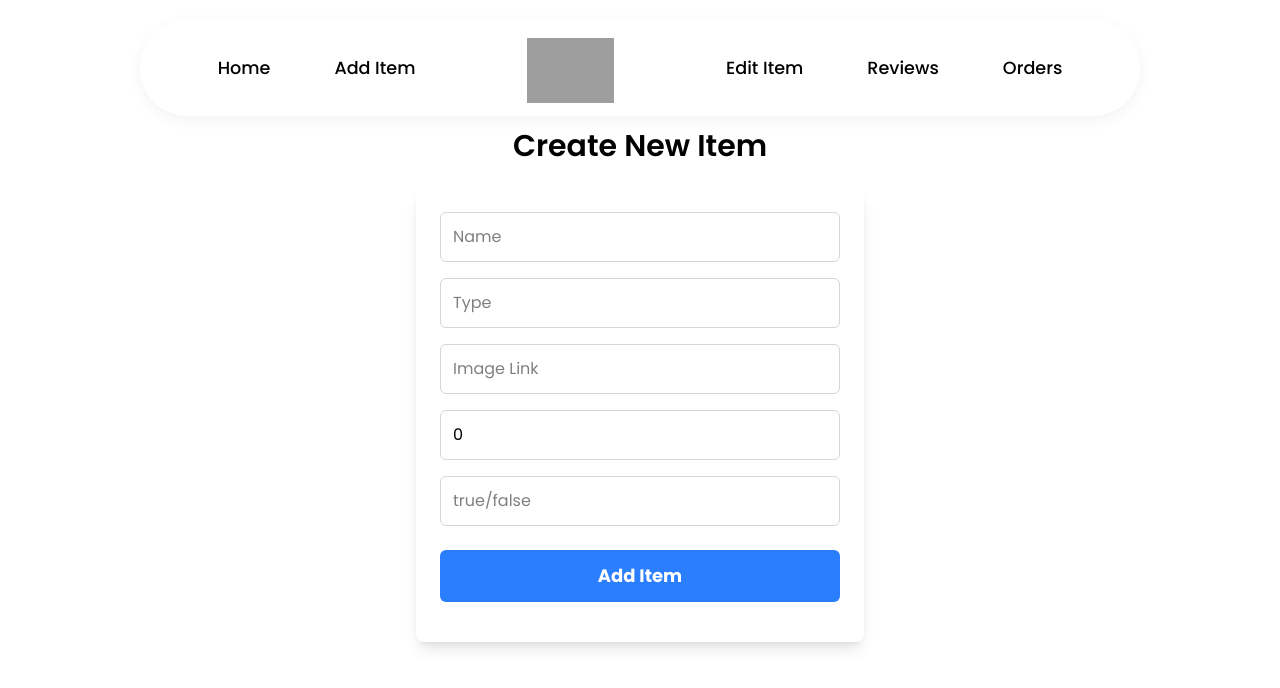
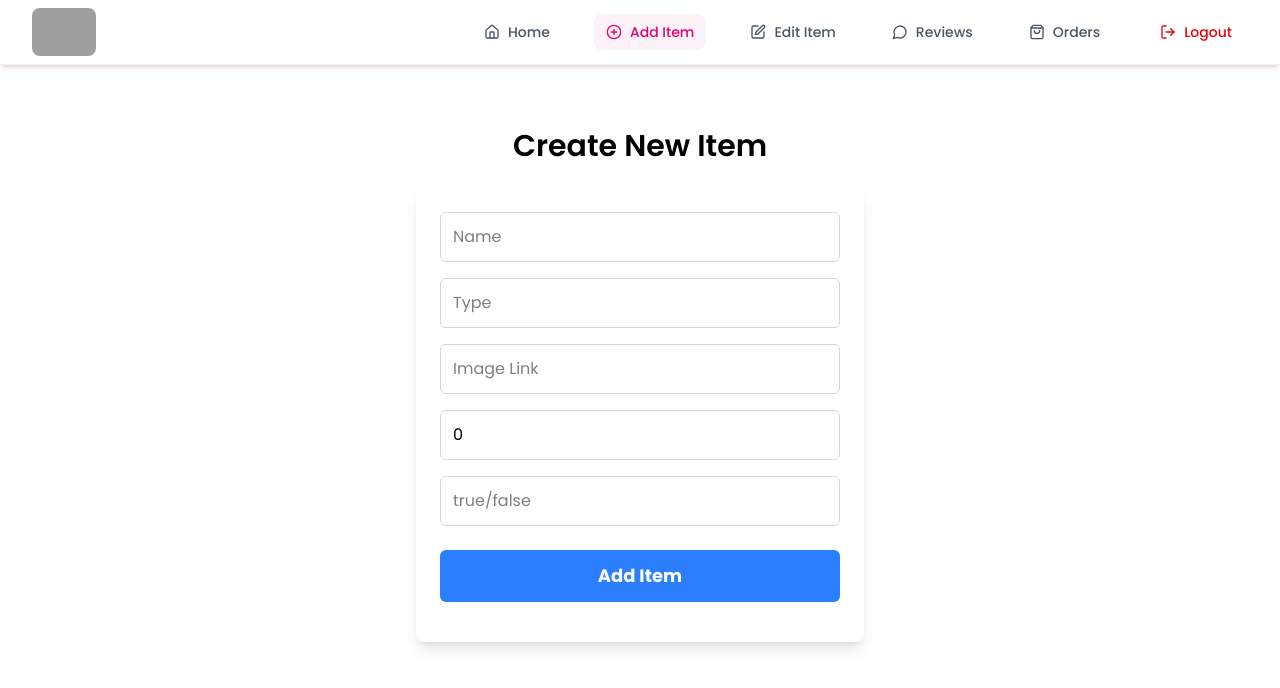
Before and after one commit to Govind2005/Say-Less-Mern, a React (Vite) app in the folder frontend/: page /add in a window 1280 px wide. Shown: the top 688 px of the page. Built offline with nearby package versions, Linux system fonts and the light colour scheme; sample sign-in values are in the browser's storage; grey boxes are pictures that could not be loaded.

Commit message:
review and adminnav updated

```diff
--- a/frontend/src/components/AdminNavbar.tsx
+++ b/frontend/src/components/AdminNavbar.tsx
@@ -1,31 +1,111 @@
-import { Link } from 'react-router-dom'
+import { Link, NavLink } from 'react-router-dom'
 import { useScrollDirection } from '../hooks/useScrollDirection';
+import { Home, PlusCircle, Edit, MessageCircle, ShoppingBag, LogOut } from 'lucide-react';
 
 
 const AdminNavbar = () => {
     const isNavbarVisible = useScrollDirection();
     const handleLogout = () => {
         localStorage.setItem('isLoggedIn', 'false');
+        window.location.reload();
     };
+
+
+    const navLinks = [
+      { to: "/admin", text: "Home", icon: Home },
+      { to: "/add", text: "Add Item", icon: PlusCircle },
+      { to: "/edit", text: "Edit Item", icon: Edit },
+      { to: "/review", text: "Reviews", icon: MessageCircle },
+      { to: "/order", text: "Orders", icon: ShoppingBag },
+  ];
   return (
-    <div>
-      <nav className={`navbar ${!isNavbarVisible ? 'hidden' : ''}`}>
+    <nav
+            className={`fixed top-0 left-0 right-0 z-50 transition-transform duration-300 ${
+                !isNavbarVisible ? '-translate-y-full' : 'translate-y-0'
+            }`}
+        >
+            <div className="bg-white/95 backdrop-blur-sm shadow-md border-b border-pink-100">
+                <div className="max-w-7xl mx-auto px-4 sm:px-6 lg:px-8">
+                    <div className="flex items-center justify-between h-16">
+                        {/* Logo Section */}
+                        <div className="flex-shrink-0">
+                            <Link to="/admin" className="flex items-center">
+                                <img
+                                    src="https://res.cloudinary.com/duqllfqxd/image/upload/v1739274748/logo_pzf5wc.png"
+                                    alt="logo"
+                                    className="h-12 w-auto rounded-lg"
+                                />
+                            </Link>
+                        </div>
 
-        <div className="nav-links">
-          <Link onClick={handleLogout} to="/" className={location.pathname === "/" ? "active" : ""}>Home</Link>
-          <Link to="/add" className={location.pathname === "/about" ? "active" : ""}>Add Item</Link>
-          <div className="logo-container cursor-pointer">
-          <Link to="/admin" >
-            <img src="https://res.cloudinary.com/duqllfqxd/image/upload/v1739274748/logo_pzf5wc.png" alt="logo" />
-          </Link>
-          </div>
-          <Link to="/edit" className={location.pathname === "/menu" ? "active" : ""}>Edit Item</Link>
-          <Link to="/review" className={location.pathname === "/gallery" ? "active" : ""}>Reviews</Link>
-          <Link to="/order" className={location.pathname === "/gallery" ? "active" : ""}>Orders</Link>
-        </div>
-      </nav>
+                        {/* Navigation Links */}
+                        <div className="hidden md:flex items-center space-x-8">
+                            {navLinks.map((link) => (
+                                <Link
+                                    key={link.to}
+                                    to={link.to}
+                                    className={`flex items-center gap-2 px-3 py-2 text-sm font-medium transition-colors
+                                        ${location.pathname === link.to
+                                            ? 'text-pink-600 bg-pink-50 rounded-lg'
+                                            : 'text-gray-600 hover:text-pink-600 hover:bg-pink-50 rounded-lg'
+                                        }`}
+                                >
+                                    <link.icon className="h-4 w-4" />
+                                    {link.text}
+                                </Link>
+                            ))}
 
-    </div>
+                            {/* Logout Button */}
+                            <button
+                                onClick={handleLogout}
+                                className="flex items-center gap-2 px-4 py-2 text-sm font-medium text-red-600 hover:bg-red-50 rounded-lg transition-colors"
+                            >
+                                <LogOut className="h-4 w-4" />
+                                Logout
+                            </button>
+                        </div>
+
+                        {/* Mobile Menu Button */}
+                        <div className="md:hidden">
+                            <button className="p-2 rounded-lg text-gray-600 hover:text-pink-600 hover:bg-pink-50">
+                                <svg className="h-6 w-6" fill="none" viewBox="0 0 24 24" stroke="currentColor">
+                                    <path strokeLinecap="round" strokeLinejoin="round" strokeWidth={2} d="M4 6h16M4 12h16M4 18h16" />
+                                </svg>
+                            </button>
+                        </div>
+                    </div>
+                </div>
+
+                {/* Mobile Menu (hidden by default) */}
+                <div className="md:hidden">
+                    <div className="px-2 pt-2 pb-3 space-y-1">
+                        {navLinks.map((link) => (
+                            <Link
+                                key={link.to}
+                                to={link.to}
+                                className={`flex items-center gap-2 px-3 py-2 text-sm font-medium rounded-lg
+                                    ${location.pathname === link.to
+                                        ? 'text-pink-600 bg-pink-50'
+                                        : 'text-gray-600 hover:text-pink-600 hover:bg-pink-50'
+                                    }`}
+                            >
+                                <link.icon className="h-4 w-4" />
+                                {link.text}
+                            </Link>
+                        ))}
+                        <NavLink to={"/admin"}>
+                        <button
+                            onClick={handleLogout}
+                            className="w-full flex items-center gap-2 px-3 py-2 text-sm font-medium text-red-600 hover:bg-red-50 rounded-lg"
+                            >
+                            <LogOut className="h-4 w-4" />
+                            Logout
+                        </button>
+                          </NavLink>
+                    </div>
+                </div>
+            </div>
+        </nav>
   )
 }
 
--- a/frontend/src/pages/AdminPage.tsx
+++ b/frontend/src/pages/AdminPage.tsx
@@ -4,6 +4,7 @@ import { Link, NavLink, useNavigate } from 'react-router-dom';
 
 import { Cake, ShoppingCart, Box, Activity, Coffee, Mail, Phone, MapPin, Clock } from "lucide-react";
 import { Card } from '../components/ui/card';
+import AdminNavbar from '../components/AdminNavbar';
 
 const CORRECT_USERNAME = 'user';
 const CORRECT_PASSWORD_HASH = CryptoJS.SHA256('cake').toString(CryptoJS.enc.Base64); // Hash the correct password
@@ -69,20 +70,10 @@ const AdminPage = () => {
 {localStorage.getItem('isLoggedIn') === 'true' &&
       <div className="min-h-screen bg-gradient-to-br from-pink-50 to-pink-100">
       {/* Header */}
-      <header className="bg-white shadow-md sticky top-0 z-50">
-        <div className="container flex h-16 items-center justify-between px-6">
-          <div className="flex items-center gap-3">
-            <img className="w-32 h-16 object-cover rounded-lg shadow-sm" src="./logo.jpg" alt="Bakery Logo" />
-          </div>
-          <nav className="flex items-center gap-8 text-pink-600 font-medium">
-          <Link onClick={handleLogout} to="/" className={location.pathname === "/" ? "active" : ""}>Home</Link>
-            <div className="h-8 w-8 rounded-full bg-pink-600 text-white flex items-center justify-center shadow-md">B</div>
-          </nav>
-        </div>
-      </header>
+      <AdminNavbar/>
 
       {/* Main Content */}
-      <main className="px-6 py-10">
+      <main className="px-6 mt-16 py-10">
         <div className="mb-10 text-center">
           <h1 className="text-4xl font-bold text-pink-700 mb-2">Welcome back, Bakery Admin!</h1>
           <div className="flex items-center justify-center gap-2 text-sm text-pink-500">
```
Also changed, not shown: frontend/src/pages/ReviewPage.tsx (+104 -18 lines).
